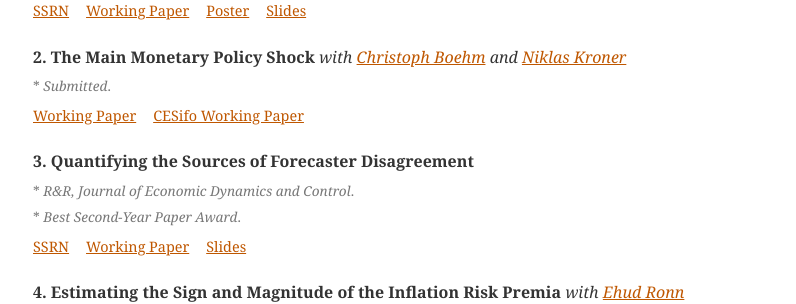
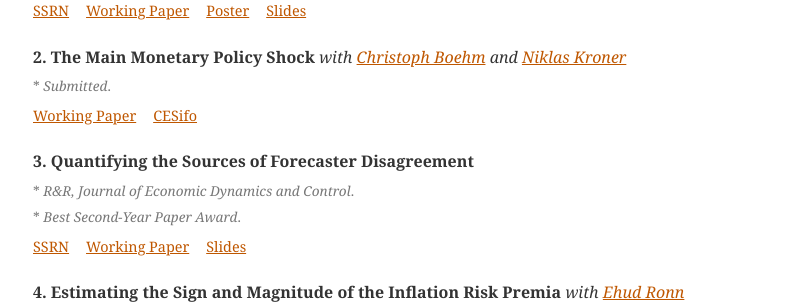
Before and after one commit to husang-kim/husang-kim.github.io, a Jekyll site: the page built from research.md, in a window 1280 px wide. Shown: the part 246-550 px from the top of the page, without its empty margins (241-1037 px from the left). Built offline with Jekyll 4.4.1, drawn with Linux system fonts in a browser that asks for light colours.

Commit message:
Update research.md

```diff
--- a/research.md
+++ b/research.md
@@ -24,7 +24,7 @@
 <div class="paper-note"> * <em>Submitted</em>.</div>
 <div class="paper-links">
 <a href="/files/HSK_MMP.pdf" target="_blank">Working Paper</a>
-<a href = "https://www.ifo.de/en/cesifo/publications/2026/working-paper/main-monetary-policy-shock" target="_blank">CESifo Working Paper</a>
+<a href = "https://www.ifo.de/en/cesifo/publications/2026/working-paper/main-monetary-policy-shock" target="_blank">CESifo</a>
 </div>
 </div>
 
```
